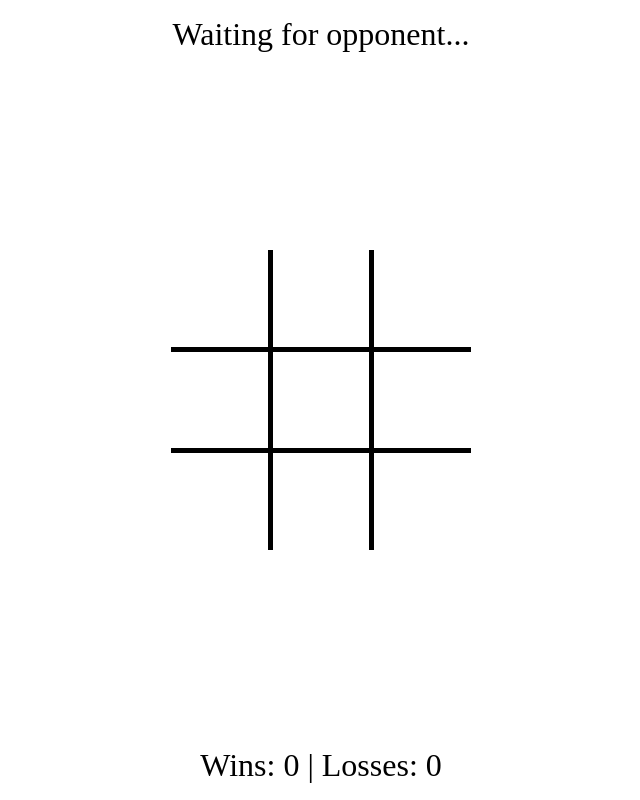
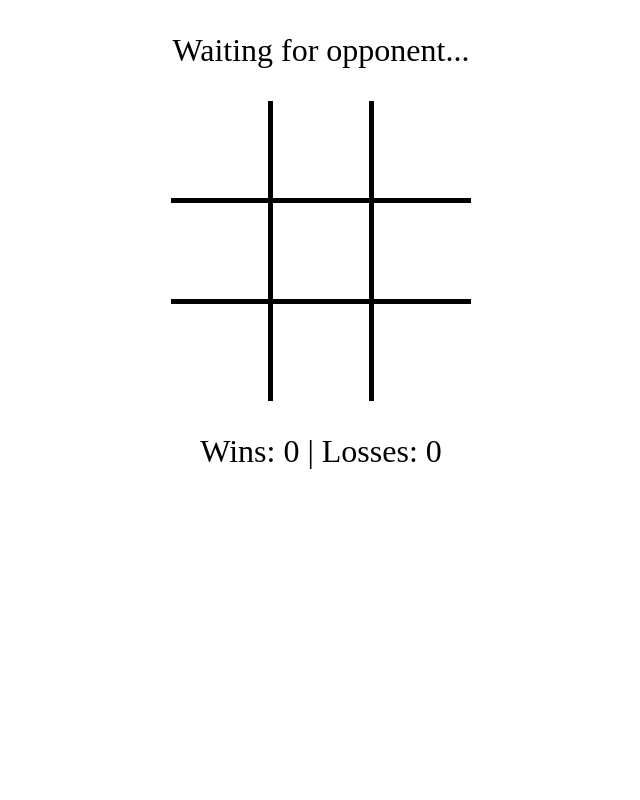
Before and after one commit to philippwisch/tictactoe-for-two, a website with bundled scripts: page client/index.html in a window 1280 px wide. Shown: the whole page, without its empty margins (319-959 px from the left). Built offline with nearby package versions, Linux system fonts and the light colour scheme; files whose address does not match are found by name.

Commit message:
layout change

```diff
--- a/client/styles.css
+++ b/client/styles.css
@@ -1,7 +1,7 @@
 html,
 body {
-    height: 100%;
     margin: 0;
+    padding: 0;
 }
 
 body {
@@ -9,11 +9,9 @@ body {
     flex-direction: column;
     justify-content: center;
     align-items: center;
-
 }
 
 #gameboard {
-    margin: auto;
     display: grid;
     grid-template-columns: 1fr 5px 1fr 5px 1fr;
     grid-template-rows: 1fr 5px 1fr 5px 1fr;
@@ -34,5 +32,5 @@ body {
 
 #top, #bottom {
     font-size: 32px;
-    padding: 16px;
+    padding:32px;
 }
```
